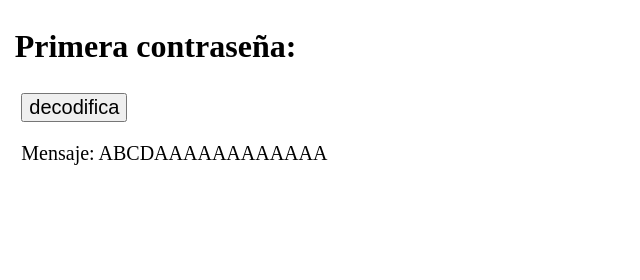
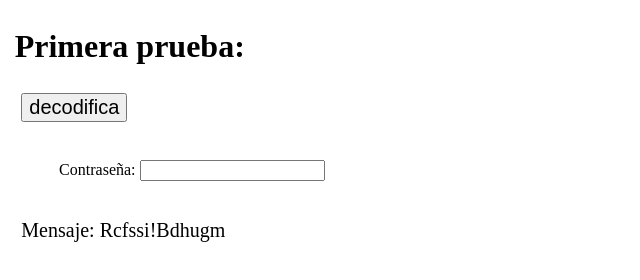
Before and after one commit to imark83/escapeRoom, a plain HTML site: page web00/index.html in a window 1280 px wide. Both pictures are taken after a click on the button "decodifica". Shown: the whole page, without its empty margins (0-640 px from the left). Drawn offline with Linux system fonts and the light colour scheme.

Commit message:
basic javascritp working

```diff
--- a/web00/index.html
+++ b/web00/index.html
@@ -2,30 +2,28 @@
 <html>
 
 <head>
-  <title>Cifras y Letras</title>
+  <title>Primera prueba</title>
   <meta charset="UTF-8">
   <meta name="author" content="Marcos Rodríguez">
 
   <script>
-  var len = 4*4;
-  var password = 0;
+	function decode() {
+	  var password = document.getElementById('inp').value;
 	  // var password = 1537;
-  var msg = [0x44434241, 0x41414141, 0x41414141, 0x41414141];
-  // var msg = [1936089938, 1109485939, 1735747684, 100730477];
+      var msg = [1936089938, 1109485939, 1735747684, 100730477];
       var decoded = "";
       var i;
       for(i=0; i<4; i++) {
         var c1 = ((msg[i] & 0x000000FF)^(password & 0x00FF));
         var c2 = ((msg[i] & 0x0000FF00)^(password & 0xFF00))>>8;
-    var c3 = ((msg[i] & 0x00FF0000)^((password & 0x00FF)<<8))>>16;
-    var c4 = ((msg[i] & 0xFF000000)^((password & 0xFF00)<<8))>>24;
+        var c3 = ((msg[i] & 0x00FF0000)^((password & 0x00FF)<<16))>>16;
+        var c4 = ((msg[i] & 0xFF000000)^((password & 0xFF00)<<16))>>24;
 
       decoded = decoded + String.fromCharCode(c1);
       decoded = decoded + String.fromCharCode(c2);
       decoded = decoded + String.fromCharCode(c3);
       decoded = decoded + String.fromCharCode(c4);
     }
-	function decode() {
 	  document.getElementById("message").innerHTML = decoded;
   }
 
@@ -34,12 +32,13 @@
 </head>
 
 <body>
-  <h1>Primera contraseña:</h1>
+  <h1>Primera prueba:</h1>
   <div style="display: inline-block; vertical-align: text-top; padding-left: 10pt;">
   	  <button type="button"
 		onclick="decode()">
 	  decodifica</button>
 
+	  <div style="margin: 1cm;">Contraseña: <input type="text" id="inp" /></div>
 	  <p>Mensaje: <span id="message"></span></p>
   </div>
 </body>
```
Lines whose indentation alone changed are shown as unchanged.
